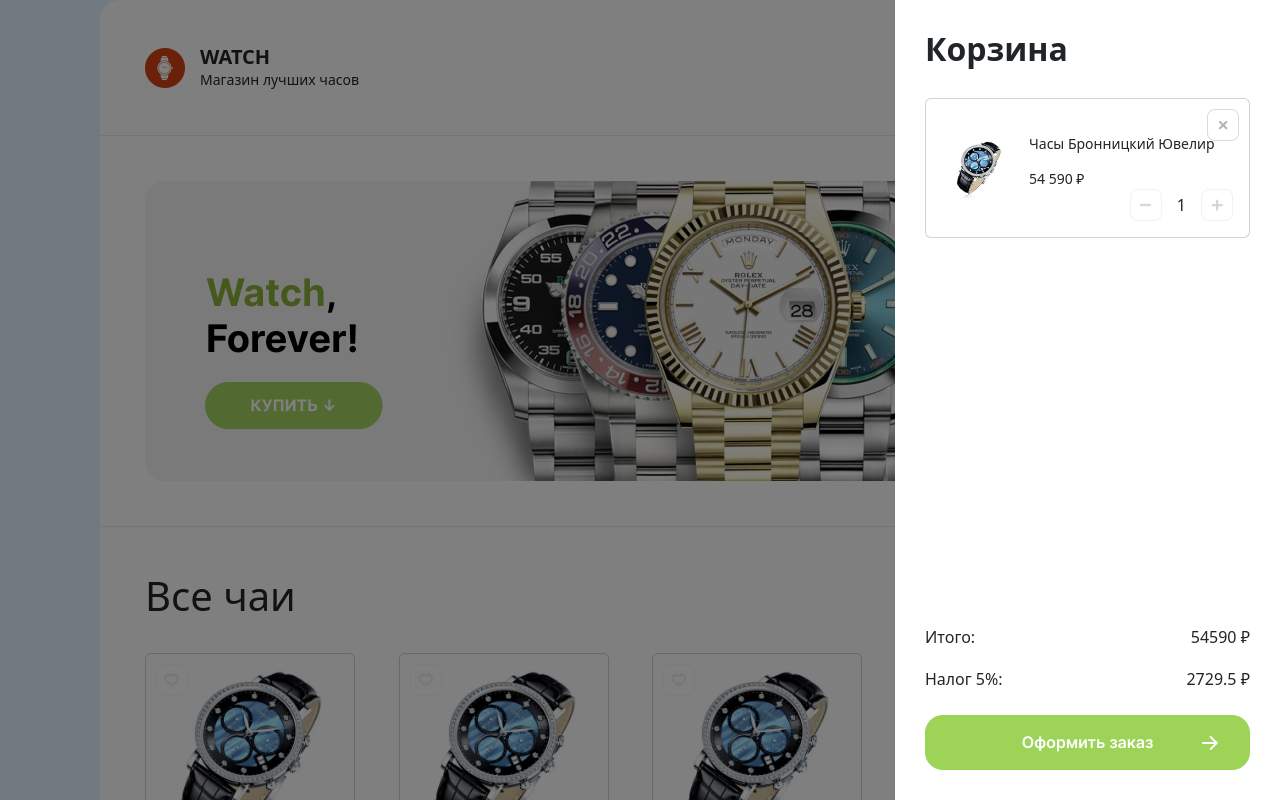
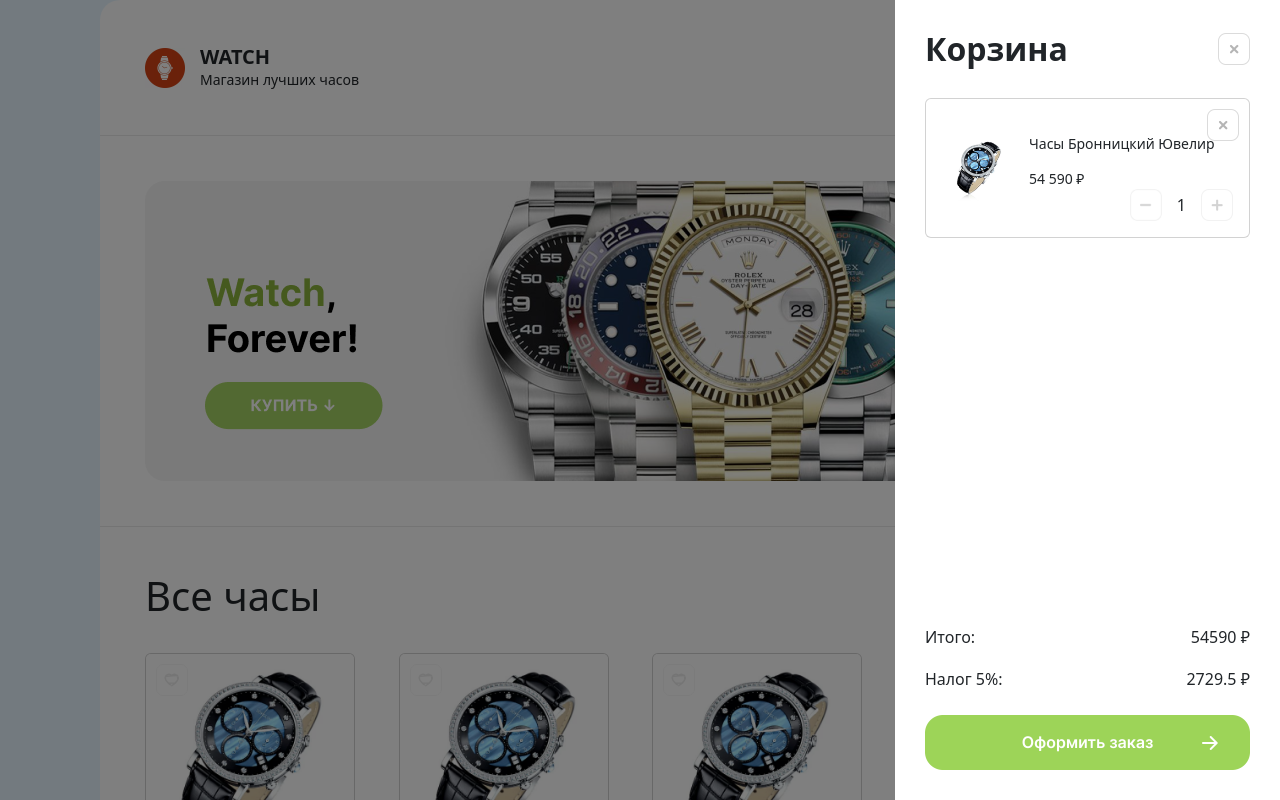
Before and after one commit to Webmaster1K/m, a React (Create React App) app: page / in a window 1280 px wide. Shown: the top 800 px of the page. Built offline with nearby package versions, Linux system fonts and the light colour scheme.

Commit message:
new file:   public/img/OrderPlaced.jpg 	new file:   public/img/backButton.png 	modified:   src/components/cart/cartOne/CartOne.js 	modified:   "src/components/cart/\320\241art.css" 	modified:   "src/components/cart/\320\241art.js" 	modified:   src/components/main/Main.js

```diff
--- a/src/components/cart/cartOne/CartOne.js
+++ b/src/components/cart/cartOne/CartOne.js
@@ -27,6 +27,6 @@
             </Stack>
         </Card>
     );
-    }
+}
 
 export default CartOne;
--- a/src/components/cart/Сart.css
+++ b/src/components/cart/Сart.css
@@ -5,7 +5,6 @@
     position: fixed;
     z-index: 3;
     overflow: hidden;
-    transition: .5;
 }
 .SideBlock, .SideBlockOrder {
     width: 385px;
@@ -16,10 +15,15 @@
     overflow: hidden;
     top: 0;
     right: 0;
-    transition: .5;
+    transition: .5s;
 }
 .SideBlockOrder {
     z-index: 4;
+    display: flex;
+    flex-direction: column;
+    justify-content: center;
+    align-items: center;
+    text-align: center;
 }
 .SideBlock h2{
     margin: 30px;
--- a/src/components/cart/Сart.js
+++ b/src/components/cart/Сart.js
@@ -1,6 +1,7 @@
 import './Сart.css';
 import CartOne from './cartOne/CartOne';
 import { useState } from 'react';
+import Stack from 'react-bootstrap/Stack';
 
 function Cart() {
 
@@ -13,25 +14,34 @@
   if (openCart == true){
     styleOverFlow = {width: '100%'}
     styleSideBlock = {width: '385px'}
-    styleSideBlockOrder = {width: '385px'}
-  }
-  else {
-    styleOverFlow = {width: '0'}
-    styleSideBlock = {width: '0'}
     styleSideBlockOrder = {width: '0'}
   }
   if (addedOrder == false){
     styleSideBlock = {width: '0'}
     styleSideBlockOrder = {width: '385px'}
   }
+  if (openCart == false){
+      styleOverFlow = {width: '0'}
+      styleSideBlock = {width: '0'}
+      styleSideBlockOrder = {width: '0'}
+  }
 
   return (
     <div className='Cart'>
       <div className='OverFlow' style={styleOverFlow} onClick={()=> SetOpenCart(false)}></div>
-      <div className='SideBlockOrder' style={styleSideBlockOrder}></div>
+      <div className='SideBlockOrder' style={styleSideBlockOrder}>
+        <img src='./img/RemoveCart.jpg' width={32} height={32} className='ms-auto' style={{margin: '30px', position: 'absolute', top: '0', right: '0'}} onClick={()=> SetOpenCart(false)}/>
+        <img src='./img/OrderPlaced.jpg'width={83} height={120}/>
+        <h3 style={{color: '#87C20A'}}>Заказ оформлен!</h3>
+        <h5 style={{color: '#999999'}}>Ваш заказ #18 скоро будет передан курьерской доставке</h5>
+          <img src='/img/backButton.png' width={325} height={55}/>
+      </div>
       <div className='SideBlock' style={styleSideBlock}>
-        <h2>Корзина</h2>
-          <CartOne/>
+        <Stack direction="horizontal" gap={3}>
+          <h2>Корзина</h2>
+          <img src='./img/RemoveCart.jpg' width={32} height={32} className='ms-auto' style={{marginRight: '30px'}} onClick={()=> SetOpenCart(false)}/>
+        </Stack>
+        <CartOne/>
         <div style={{fontSize: '16px', padding: '30px', position: 'absolute', bottom: '0', width: '385px'}}>
           <div style={{display: 'flex', justifyContent: 'space-between', marginBottom: '18px'}}>Итого: <span>{result} ₽</span></div>
           <div style={{display: 'flex', justifyContent: 'space-between', marginBottom: '24px'}}>Налог 5%: <span>{result*0.05} ₽</span></div>
--- a/src/components/main/Main.js
+++ b/src/components/main/Main.js
@@ -8,7 +8,7 @@
     <>
       <main className='main'>
         <Stack direction="horizontal" gap={3}>
-            <h1>Все чаи</h1>
+            <h1>Все часы</h1>
             <input className="ms-auto"/>
         </Stack>
         <Row className='allCard g-4' xs={1} md={2} lg={4}>
```
Also changed, not shown: public/img/OrderPlaced.jpg (added), public/img/backButton.png (added).
